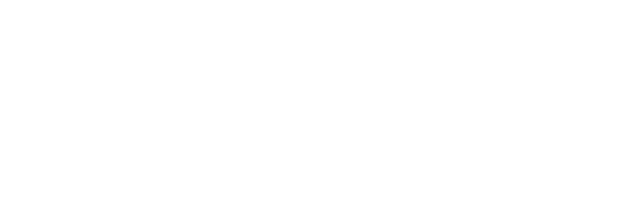
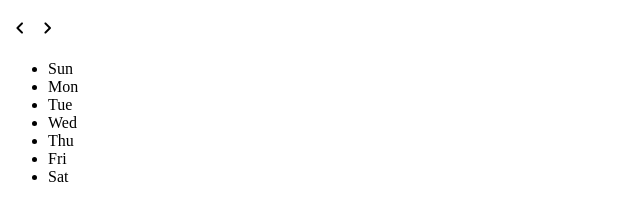
Before and after one commit to jsh-choy/426-final-project, a plain HTML site: page index.html in a window 1280 px wide. Shown: the whole page, without its empty margins (0-640 px from the left). Drawn offline with nearby package versions, Linux system fonts and the light colour scheme.

Commit message:
added calendar

```diff
--- a/index.html
+++ b/index.html
@@ -1,12 +1,35 @@
 <!DOCTYPE html>
-<html lang="en">
-    <head>
-        <title>Planner</title>
-        <link rel="stylesheet" href="./styles.css">
-        <script src="./planner.js"></script>
-        <meta charset="utf-8">
-    </head>
-    <body>
+<html lang="en" dir="ltr">
+<head>
+    <meta charset="utf-8">
+    <title>Planner/Calendar</title>
+    <link rel="stylesheet" href="styles.css">
+    <meta name="viewport" content="width=device-width, initial-scale=1.0">
+    <link rel="stylesheet" href="https://fonts.googleapis.com/css2?family=Material+Symbols+Rounded:opsz,wght,FILL,GRAD@20..48,100..700,0..1,-50..200">
+    <script src="planner.js" defer></script>
+</head>
+<body>
+<div class="wrapper">
+    <header>
+        <p class="current-date"></p>
+        <div class="icons">
+            <span id="prev" class="material-symbols-rounded">chevron_left</span>
+            <span id="next" class="material-symbols-rounded">chevron_right</span>
+        </div>
+    </header>
+    <div class="calendar">
+        <ul class="weeks">
+            <li>Sun</li>
+            <li>Mon</li>
+            <li>Tue</li>
+            <li>Wed</li>
+            <li>Thu</li>
+            <li>Fri</li>
+            <li>Sat</li>
+        </ul>
+        <ul class="days"></ul>
+    </div>
+</div>
 
-    </body>
+</body>
 </html>
```
